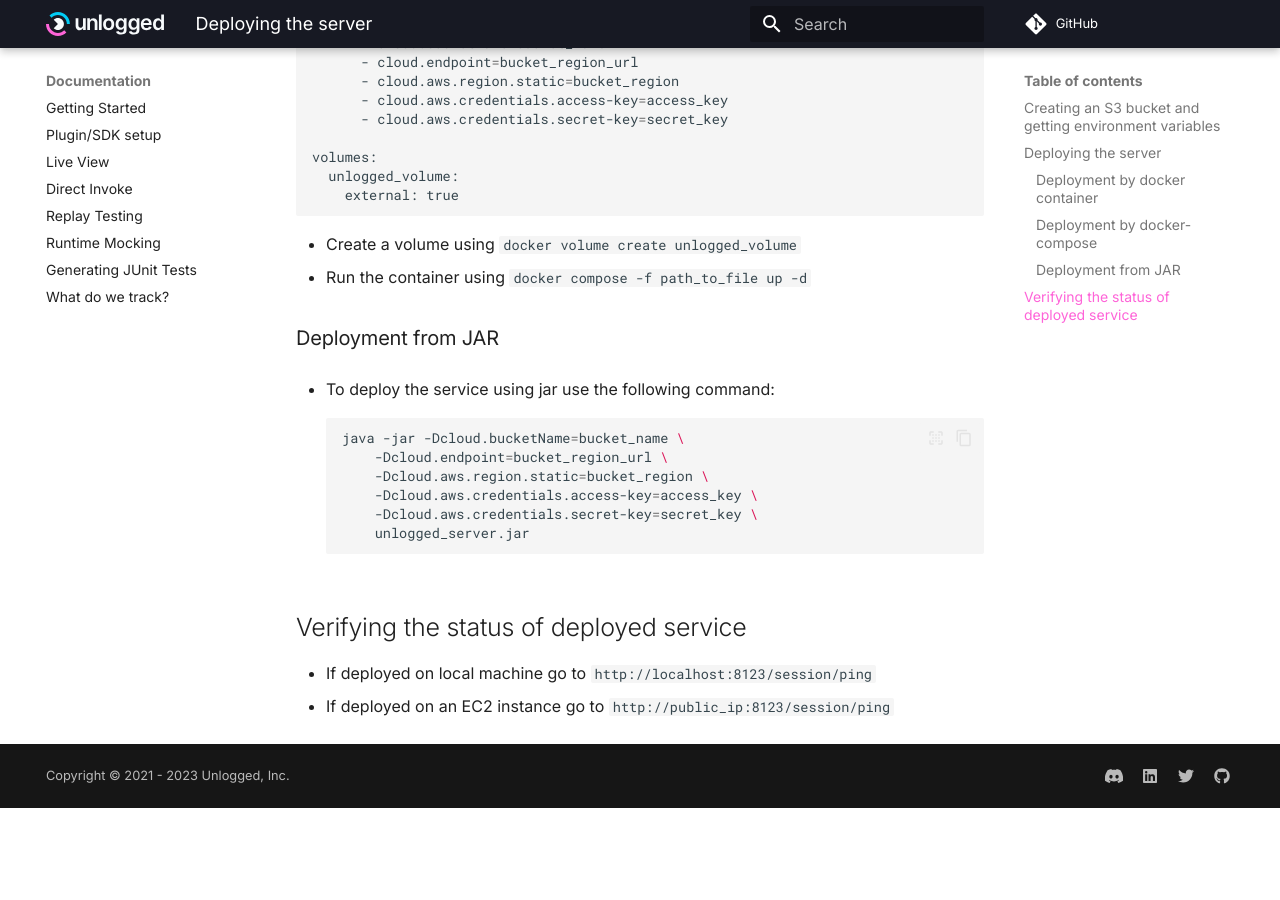
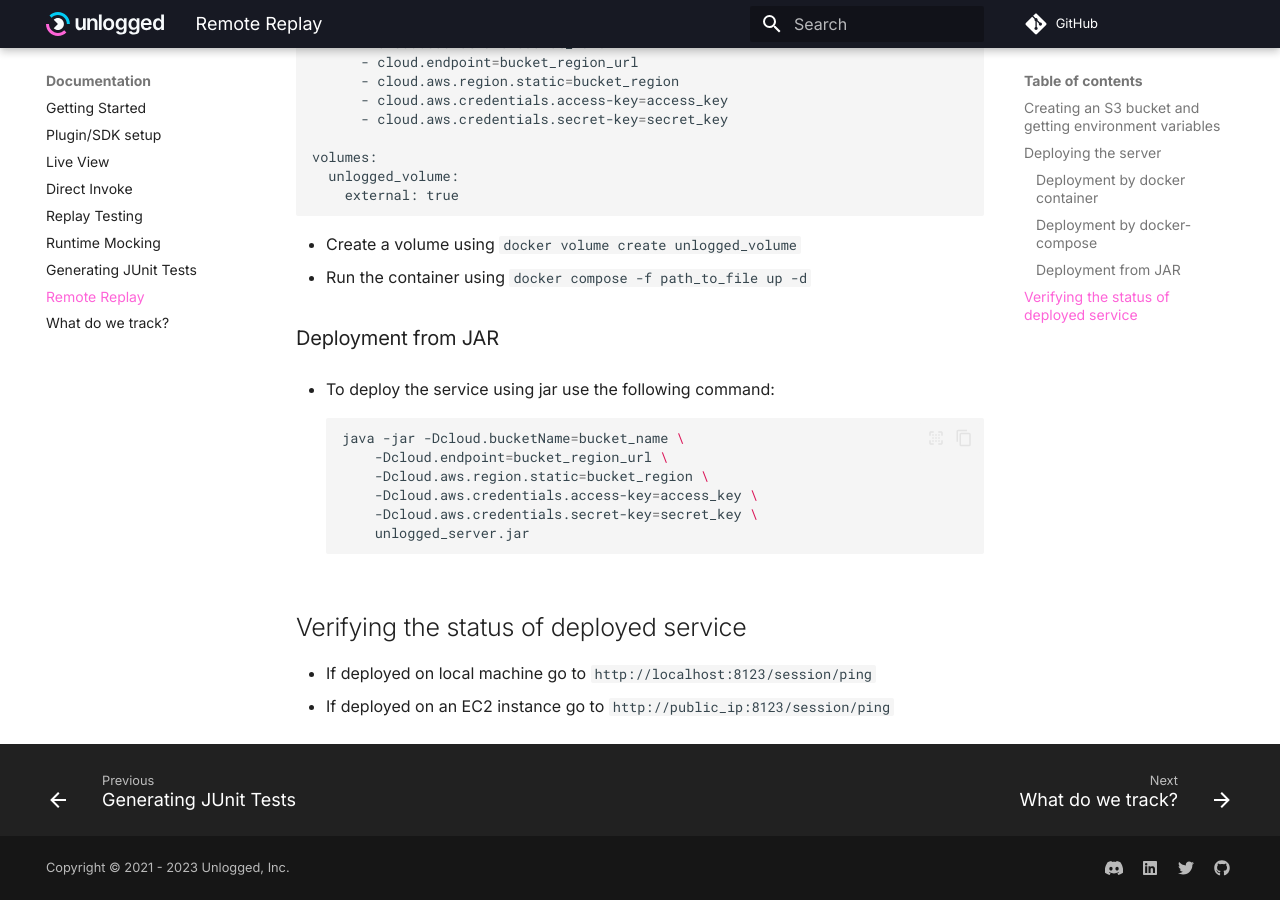
Before and after one commit to unloggedio/documentation, an MkDocs documentation site: the page built from docs/server.md, in a window 1280 px wide and 900 px high, scrolled down 1281 px. Built offline with MkDocs 1.6.1 and Material for MkDocs 9.7.7, drawn with Linux system fonts in a browser that asks for light colours; comment, search, counter and statistics services are not loaded; before the commit the page ends 2089 px from its top, so only the background shows below that.

Commit message:
add server page in mkdocs

```diff
--- a/mkdocs.yml
+++ b/mkdocs.yml
@@ -11,6 +11,7 @@ nav:
   - Replay Testing: java_replay_testing.md
   - Runtime Mocking: mocking.md
   - Generating JUnit Tests: generate_automated_junit.md
+  - Remote Replay: server.md
   - What do we track?: analytics.md
 theme:
   name: material
```
